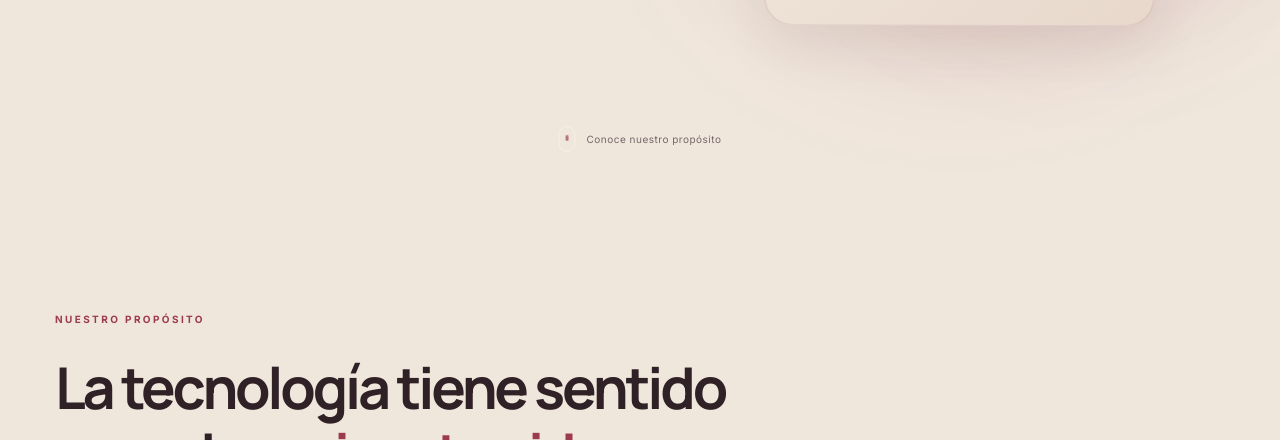
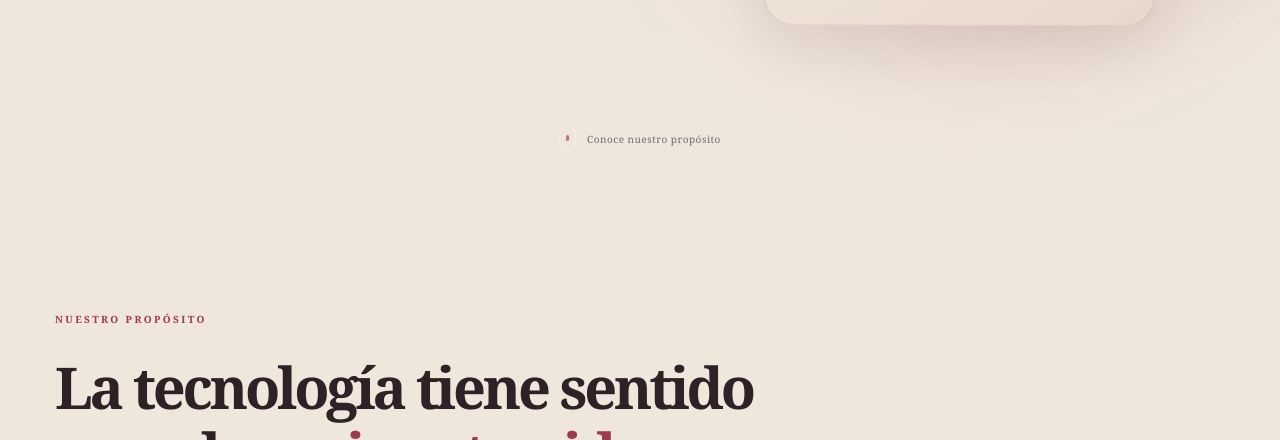
Before and after one commit to carrilloangelivan443-sketch/PAE-web, a plain HTML site: page Acerca de.html in a window 1280 px wide. Shown: the part 660-1100 px from the top of the page. Drawn offline with Linux system fonts and the light colour scheme.

Commit message:
cambie la letra a times new romar serif mauejjajjaja

```diff
--- a/Acerca de.css
+++ b/Acerca de.css
@@ -36,8 +36,9 @@
     --shadow-soft: 0 14px 40px rgba(63,32,38,0.07);
     --shadow-card: 0 20px 55px rgba(63,32,38,0.09);
 
-    --font-display: "Manrope", sans-serif;
-    --font-body: "Inter", sans-serif;
+   /* Tipografía editorial */
+    --font-display: Georgia, "Times New Roman", serif;
+    --font-body: Georgia, "Times New Roman", serif;
 
     --max-width: 1320px;
 }
--- a/Descargas.css
+++ b/Descargas.css
@@ -27,8 +27,9 @@
     --shadow-soft: 0 14px 40px rgba(63, 32, 38, 0.07);
     --shadow-card: 0 20px 55px rgba(63, 32, 38, 0.09);
 
-    --font-display: "Manrope", sans-serif;
-    --font-body: "Inter", sans-serif;
+   /* Tipografía editorial */
+    --font-display: Georgia, "Times New Roman", serif;
+    --font-body: Georgia, "Times New Roman", serif;
     --max-width: 1320px;
 }
 
```
